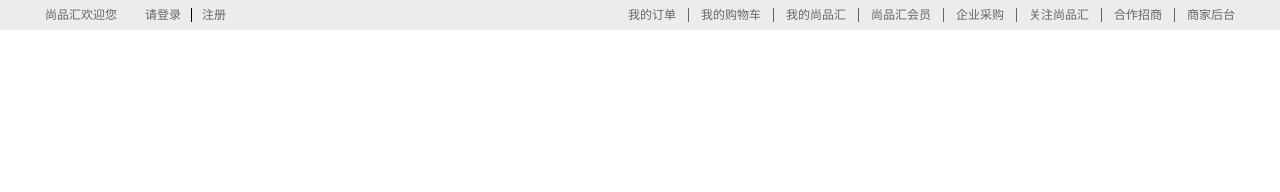
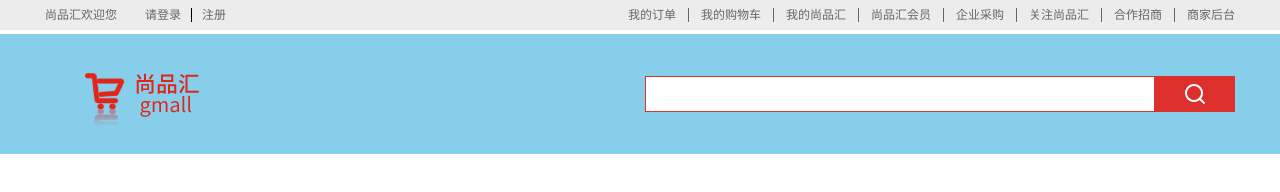
Before and after one commit to hewenyuAndroid/WebBasic, a plain HTML site: page css/20_尚品汇/index.html in a window 1280 px wide. Drawn offline with Linux system fonts and the light colour scheme.

Commit message:
完成header模块布局

```diff
--- a/css/20_尚品汇/css/index.css
+++ b/css/20_尚品汇/css/index.css
@@ -1,12 +1,12 @@
-/*------------------------- 顶部导航条 -------------------------*/
+.container {
+    width: 1190px;
+    margin: 0 auto;
+}
+
+/* #region 顶部导航条 */
 .topbar {
     background-color: #ECECEC;
     height: 30px;
-}
-
-.topbar .container {
-    width: 1190px;
-    margin: 0 auto;
 }
 
 /* 外层容器去除font-size带来的影响 */
@@ -55,7 +55,40 @@
     padding-left: 0px;
 }
 
-.nav .list li:last-child a{
+.nav .list li:last-child a {
     padding-right: 0px;
     border-right: 0px;
 }
+
+/* #endregion 顶部导航条 */
+
+
+/* #region header 区域 */
+
+.header {
+    height: 120px;
+    background-color: skyblue;
+}
+
+.search form {
+    font-size: 0px;
+    margin-top: 42px;
+}
+
+.search form input {
+    width: 508px;
+    height: 34px;
+    border: 1px solid #DD302D;
+}
+
+.search form button {
+    width: 80px;
+    height: 36px;
+    background-color: #DD302D;
+    vertical-align: top;
+    background-image: url(../imgs/serch_icon.png);
+    background-repeat: no-repeat;
+    background-position: 28px 6px;
+}
+
+/* #endregion header区域 */
--- a/css/20_尚品汇/index.html
+++ b/css/20_尚品汇/index.html
@@ -42,6 +42,23 @@
         </div>
     </div>
 
+    <!-- todo 这里需要清除一下浮动带来的影响，原因待排查 -->
+    <div class="clearfix"></div>
+    <!-- header模块 -->
+    <div class="header">
+        <div class="container clearfix">
+            <div class="logo leftfix">
+                <img src="./imgs/logo.png" alt="尚品汇">
+            </div>
+
+            <div class="search rightfix">
+                <form action="#">
+                    <input type="text">
+                    <button></button>
+                </form>
+            </div>
+        </div>
+    </div>
 </body>
 
 </html>
```
